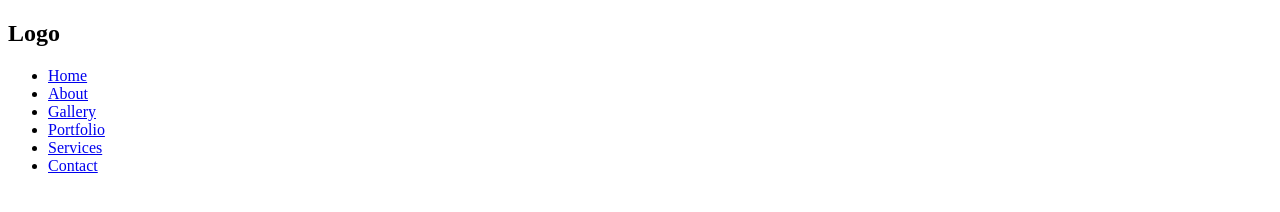
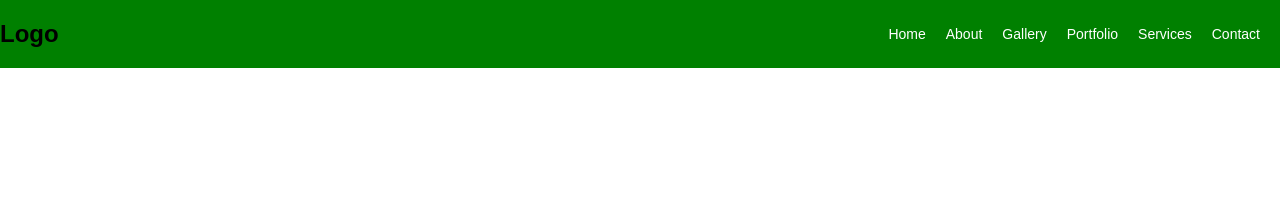
Before and after one commit to reedah07/learning-git, a plain HTML site: page index.html in a window 1280 px wide. Drawn offline with Linux system fonts and the light colour scheme.

Commit message:
Added style file and styled navigation bar

```diff
--- a/index.html
+++ b/index.html
@@ -5,17 +5,18 @@
     <meta http-equiv="X-UA-Compatible" content="IE=edge">
     <meta name="viewport" content="width=device-width, initial-scale=1.0">
     <title>learning-git</title>
+    <link rel="stylesheet" href="style.css">
 </head>
 <body>
-    <nav>
+    <nav class="navigation">
         <h1>Logo</h1>
-        <ul>
-            <li><a href="#">Home</a></li>
-            <li><a href="#">About</a></li>
-            <li><a href="#">Gallery</a></li>
-            <li><a href="#">Portfolio</a></li>
-            <li><a href="#">Services</a></li>
-            <li><a href="#">Contact</a></li>
+        <ul class="nav-list">
+            <li><a class="nav-link" href="#">Home</a></li>
+            <li><a class="nav-link" href="#">About</a></li>
+            <li><a class="nav-link" href="#">Gallery</a></li>
+            <li><a class="nav-link" href="#">Portfolio</a></li>
+            <li><a class="nav-link" href="#">Services</a></li>
+            <li><a class="nav-link" href="#">Contact</a></li>
         </ul>
     </nav>
 </body>
--- /dev/null
+++ b/style.css
@@ -0,0 +1,31 @@
+*{
+    margin: 0;
+    padding: 0;
+}
+
+html {
+    font-family: Arial, Helvetica, sans-serif;
+}
+
+.navigation {
+    display: flex;
+    text-align: center;
+    justify-content: space-between;
+    background-color: green;
+    padding-top: 20px;
+    padding-bottom: 20px;
+    align-items: center;
+
+}
+
+.nav-list {
+    display: flex;
+    list-style: none;
+}
+
+.nav-link {
+    text-decoration: none;
+    padding-right: 20px;
+    color: white;
+    font-size: 14px;
+}
```
